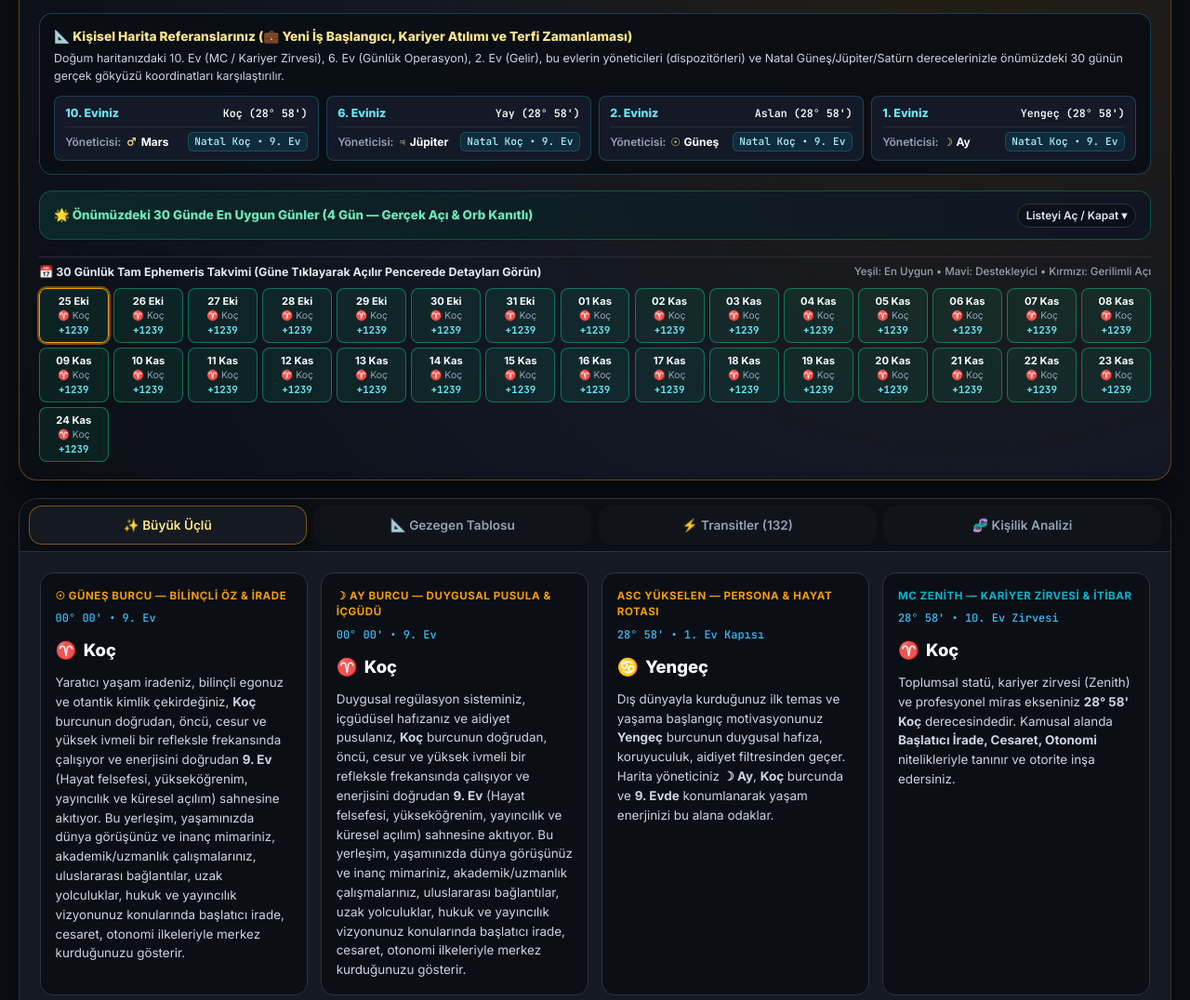
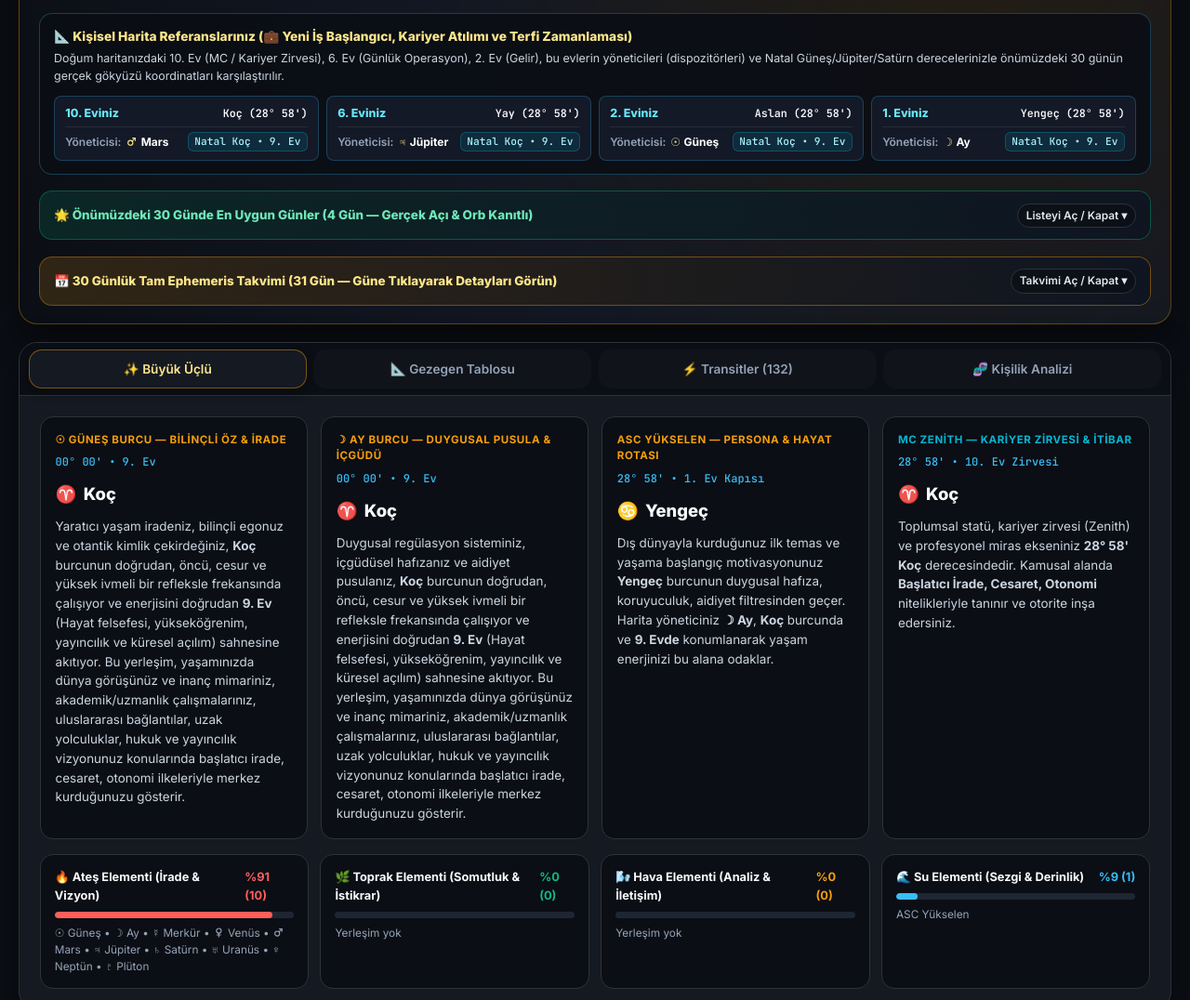
Before and after one commit to usecomus-afk/zenith, a website built with Vite: page index.html in a window 1280 px wide. Shown: the part 6428-7504 px from the top of the page at 93% size. Built offline with nearby package versions, Linux system fonts and the light colour scheme; what astronomy-engine would draw is missing.

Commit message:
feat(electional): make 30-day ephemeris calendar strip a collapsible accordion closed by default

```diff
--- a/public/sw.js
+++ b/public/sw.js
@@ -1,4 +1,4 @@
-const CACHE_NAME = 'zenith-pwa-v1.7.7';
+const CACHE_NAME = 'zenith-pwa-v1.7.8';
 const PROFILE_CACHE_NAME = 'zenith-user-profile-cache-v1';
 const BASE_PATH = '/zenith/';
 
--- a/src/main.ts
+++ b/src/main.ts
@@ -106,6 +106,7 @@ class ZenithApp {
   private selectedElectionalDayIso = '';
   private isOptimalAccordionOpen = false;
   private isCautionAccordionOpen = false;
+  private isCalendarAccordionOpen = false;
   private isTransitEphemerisAccordionOpen = false;
   private isPreviewingFutureDate = false;
   private selection: WheelSelection = { kind: 'planet', id: 'sun' };
@@ -942,11 +943,17 @@ class ZenithApp {
           : ''
       }
 
-      <!-- 30 GÜNLÜK TAM TAKVİM ŞERİDİ (TIKLANDIĞINDA AÇILIR PENCEREDE DETAY GÖSTERİR) -->
-      <div class="electional-Strip-wrap">
-        <div class="live-sky-block-header">
-          <span>📅 30 Günlük Tam Ephemeris Takvimi (Güne Tıklayarak Açılır Pencerede Detayları Görün)</span>
-          <small>Yeşil: En Uygun • Mavi: Destekleyici • Kırmızı: Gerilimli Açı</small>
+      <!-- 30 GÜNLÜK TAM TAKVİM ŞERİDİ (BAŞLIĞA TIKLANDIĞINDA AÇILIR, GÜNE TIKLANDIĞINDA PENCEREDE DETAY GÖSTERİR) -->
+      <details id="calendar-strip-accordion" class="electional-accordion calendar-accordion" ${this.isCalendarAccordionOpen ? 'open' : ''}>
+        <summary class="electional-accordion-summary calendar-summary">
+          <span class="electional-summary-left">
+            <span>📅 30 Günlük Tam Ephemeris Takvimi (${res.allDays.length} Gün — Güne Tıklayarak Detayları Görün)</span>
+          </span>
+          <span class="electional-summary-hint">Takvimi Aç / Kapat ▾</span>
+        </summary>
+        <div class="electional-accordion-body">
+          <div style="margin-bottom:0.5rem; font-size:0.74rem; color:var(--text-secondary);">
+            Yeşil: En Uygun • Mavi: Destekleyici • Kırmızı: Gerilimli Açı (Güne dokunarak o günün tüm açılarını açılır pencerede inceleyin)
           </div>
           <div class="electional-calendar-strip" role="listbox" aria-label="30 Günlük Astrolojik Takvim">
             ${res.allDays
@@ -969,6 +976,7 @@ class ZenithApp {
               .join('')}
           </div>
         </div>
+      </details>
 
       <!-- SEÇİLEN GÜNÜN AÇILIR PENCERE (MODAL DIALOG) DETAYI (modern-web-guidance: light-dismiss-a-dialog) -->
       <dialog id="electional-day-modal" closedby="any" class="zenith-dialog" aria-labelledby="electional-modal-title">
@@ -985,6 +993,11 @@ class ZenithApp {
     const cautAcc = document.getElementById('caution-days-accordion') as HTMLDetailsElement | null;
     cautAcc?.addEventListener('toggle', () => {
       this.isCautionAccordionOpen = cautAcc.open;
+    });
+
+    const calAcc = document.getElementById('calendar-strip-accordion') as HTMLDetailsElement | null;
+    calAcc?.addEventListener('toggle', () => {
+      this.isCalendarAccordionOpen = calAcc.open;
     });
 
     const dayModal = document.getElementById('electional-day-modal') as HTMLDialogElement | null;
--- a/src/styles/main.css
+++ b/src/styles/main.css
@@ -1967,6 +1967,10 @@ dialog.astro-dialog::backdrop {
   border-color: rgba(6, 182, 212, 0.42);
 }
 
+.electional-accordion.calendar-accordion {
+  border-color: rgba(245, 158, 11, 0.45);
+}
+
 .electional-accordion-summary {
   display: flex;
   align-items: center;
@@ -1998,6 +2002,11 @@ dialog.astro-dialog::backdrop {
   background: linear-gradient(90deg, rgba(6, 182, 212, 0.14) 0%, rgba(15, 21, 33, 0.95) 100%);
 }
 
+.electional-accordion-summary.calendar-summary {
+  color: #FDE68A;
+  background: linear-gradient(90deg, rgba(245, 158, 11, 0.16) 0%, rgba(15, 21, 33, 0.95) 100%);
+}
+
 .electional-accordion-summary:hover {
   filter: brightness(1.08);
 }
```
Also changed, not shown: dist/assets/index-B5W-R64I.css (deleted), dist/assets/index-BvOYt9-v.css (added), dist/assets/index-CJ4aKk7_.js (deleted), dist/assets/index-Dgsm8yEM.js (added), dist/index.html, dist/sw.js. Lines whose indentation alone changed are shown as unchanged.
